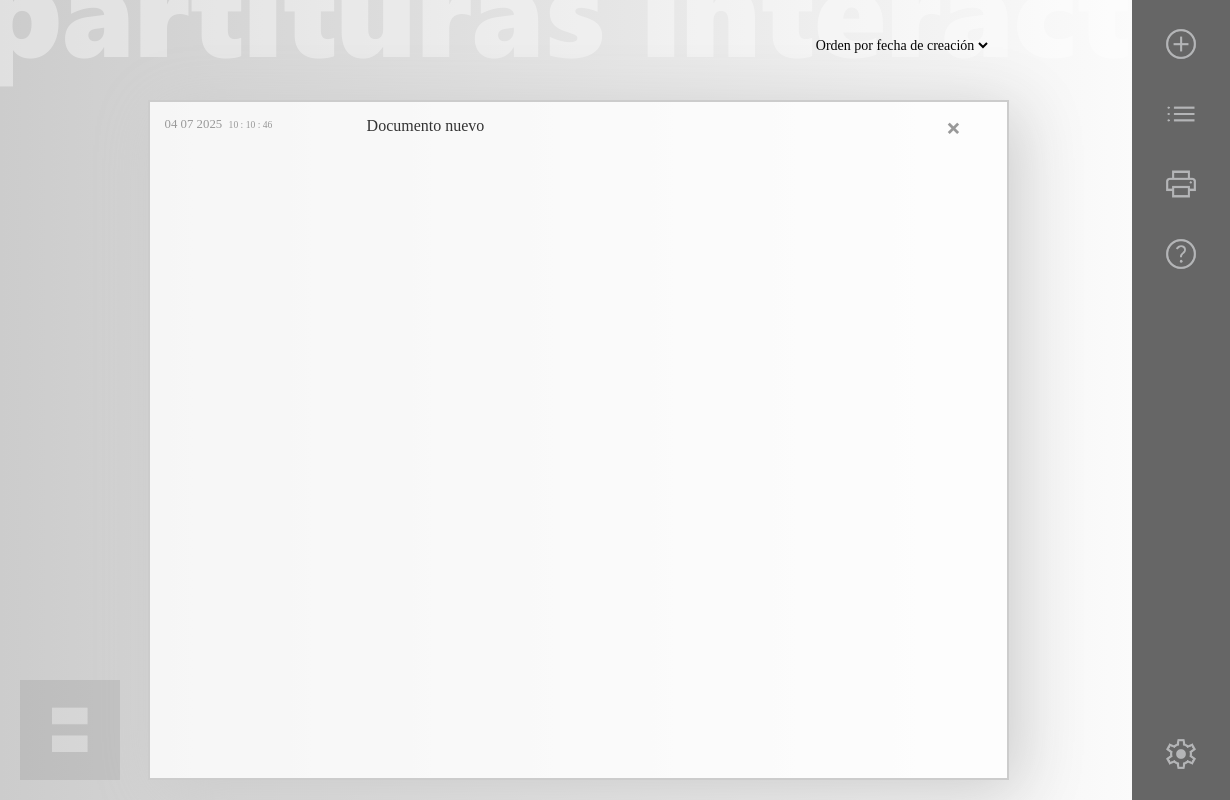
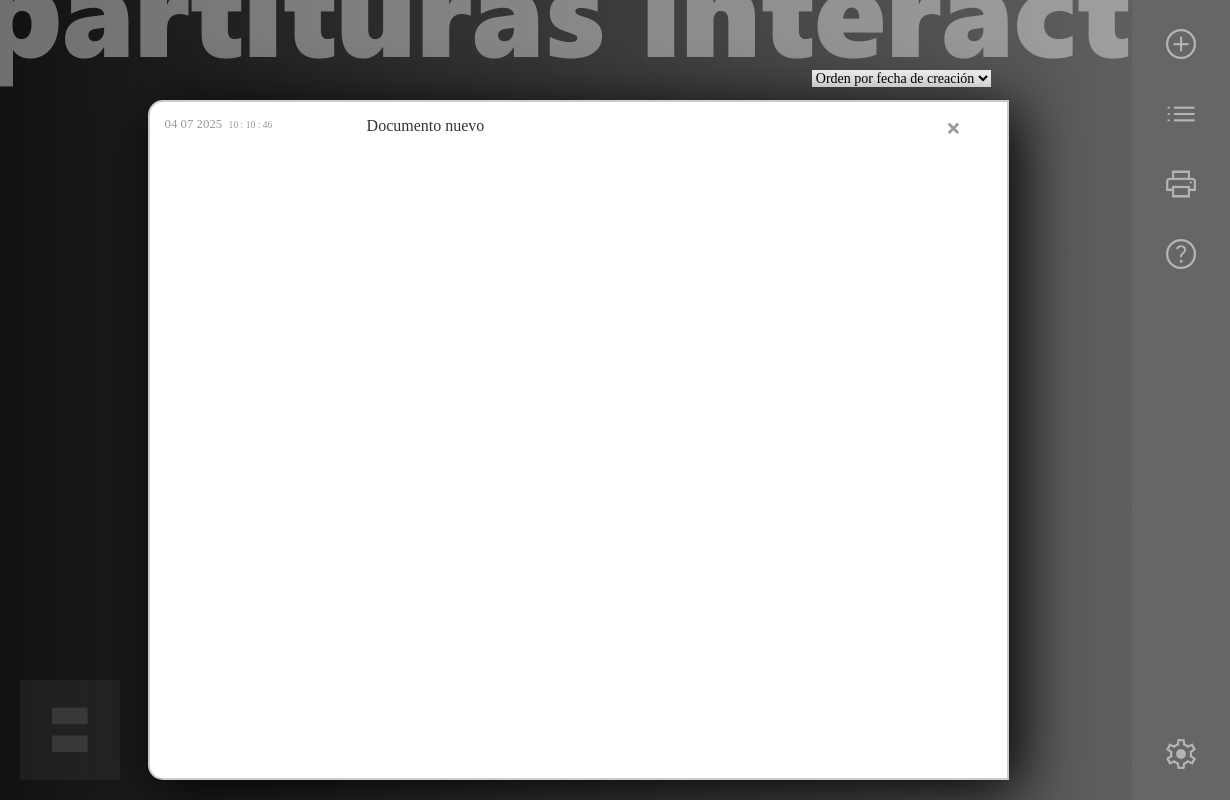
Before and after one commit to pablolusarreta/partitrura-interactiva, an Electron app: page index.html in a window 1230 px wide. Drawn offline with Linux system fonts and the light colour scheme; a web font is replaced by a local one.

Commit message:
Nuevo estilo

```diff
--- a/estilos/principal.css
+++ b/estilos/principal.css
@@ -17,43 +17,6 @@
     font-family: 'fuente1000';
     src: url(../fuentes/segoeui1300.woff);
 }
-/*
-@media only screen and (max-width: 7680px) {
-    body {
-        zoom: 3;
-    }
-}
-
-@media only screen and (max-width: 5120px) {
-    body {
-        zoom: 2.5;
-    }
-}
-
-@media only screen and (max-width: 3840px) {
-    body {
-        zoom: 2;
-    }
-}
-
-@media only screen and (max-width: 2560px) {
-    body {
-        zoom: 1.6;
-    }
-}
-
-@media only screen and (max-width: 1920px) {
-    body {
-        zoom: 1.2;
-    }
-}
-
-@media only screen and (max-width: 1366px) {
-    body {
-        zoom: 1;
-    }
-}
-*/
 * {
     box-sizing: border-box;
     margin: 0;
@@ -66,7 +29,7 @@ body {
     margin: 0px;
     padding: 0px;
     cursor: default;
-    background-color: #ccc;
+    background-color: #fff;
     user-select: none;
 }
 
@@ -249,7 +212,7 @@ input[type=range] {
     width: 100%;
     height: calc(100vh - 80px);
     min-height: calc(100vh - 80px);
-    background-color: #ccc;
+    background-color: #fff;
 }
 
 #partituras>div {
@@ -268,7 +231,7 @@ input[type=range] {
 }
 #partituras>div>table>caption>select {
     border:none;
-    background-color: #ccc;
+
 }
 #titulo_documento {
     position: relative;
@@ -336,7 +299,7 @@ input[type=range] {
     width: 100%;
     height: 100%;
     background-color: #fff;
-    background-image: linear-gradient(-90deg, #fff, #ccc);
+    background-image: linear-gradient(-90deg, #666, #111);
 }
 
 #fondo_listado>div:nth-child(1)>div {
@@ -367,9 +330,10 @@ input[type=range] {
 }
 
 #fondo_listado>div:nth-child(2)>select {
-    background-color: transparent;
+    background-color: #fff;
     border: none;
     font-family: 'fuente100';
+    margin-top: 50px;;
     margin-left: 32vw;
     font-size: 14px;
 }
@@ -380,11 +344,12 @@ input[type=range] {
     left: 12%;
     width: 70%;
     height: calc(100vh - 120px);
-    background-color: rgba(255, 255, 255, 0.8);
+    background-color: #fff;
     border: 2px solid #ccc;
     overflow-y: auto;
     overflow-x: hidden;
-    box-shadow: 10px 10px 60px #ccc;
+    box-shadow: 10px 10px 60px #000;
+    border-radius: 15px 0px 0px 15px;
 }
 
 #listado>div {
@@ -546,49 +511,6 @@ info>div:nth-child(1):hover {
 #codigo_tema>img:hover{
     filter: invert(80%)
 }
-/*#zoom {
-    position: fixed;
-    left: -50px;
-    top: 240px;
-    width: 200px;
-    transform: rotate(270deg);
-}
-
-input[type='range'] {
-    display: block;
-    width: 250px;
-    border: #666;
-}
-
-input[type='range']:focus {
-    outline: none;
-}
-
-input[type='range'],
-input[type='range']::-webkit-slider-runnable-track,
-input[type='range']::-webkit-slider-thumb {
-    -webkit-appearance: none;
-}
-
-input[type=range]::-webkit-slider-thumb {
-    background-color: #999;
-    width: 20px;
-    height: 20px;
-    border: 3px solid #fff;
-    border-radius: 50%;
-    margin-top: -9px;
-}
-
-input[type=range]::-webkit-slider-runnable-track {
-    background-color: #999;
-    height: 3px;
-}
-
-input[type=range]:focus::-webkit-slider-runnable-track {
-    outline: none;
-}*/
-
-
 /*000000000000000000000000000000000000000000000000000000000000000000000000*/
 
 #audio {
```
Also changed, not shown: dist/builder-debug.yml, dist/latest.yml, 1 other file.
